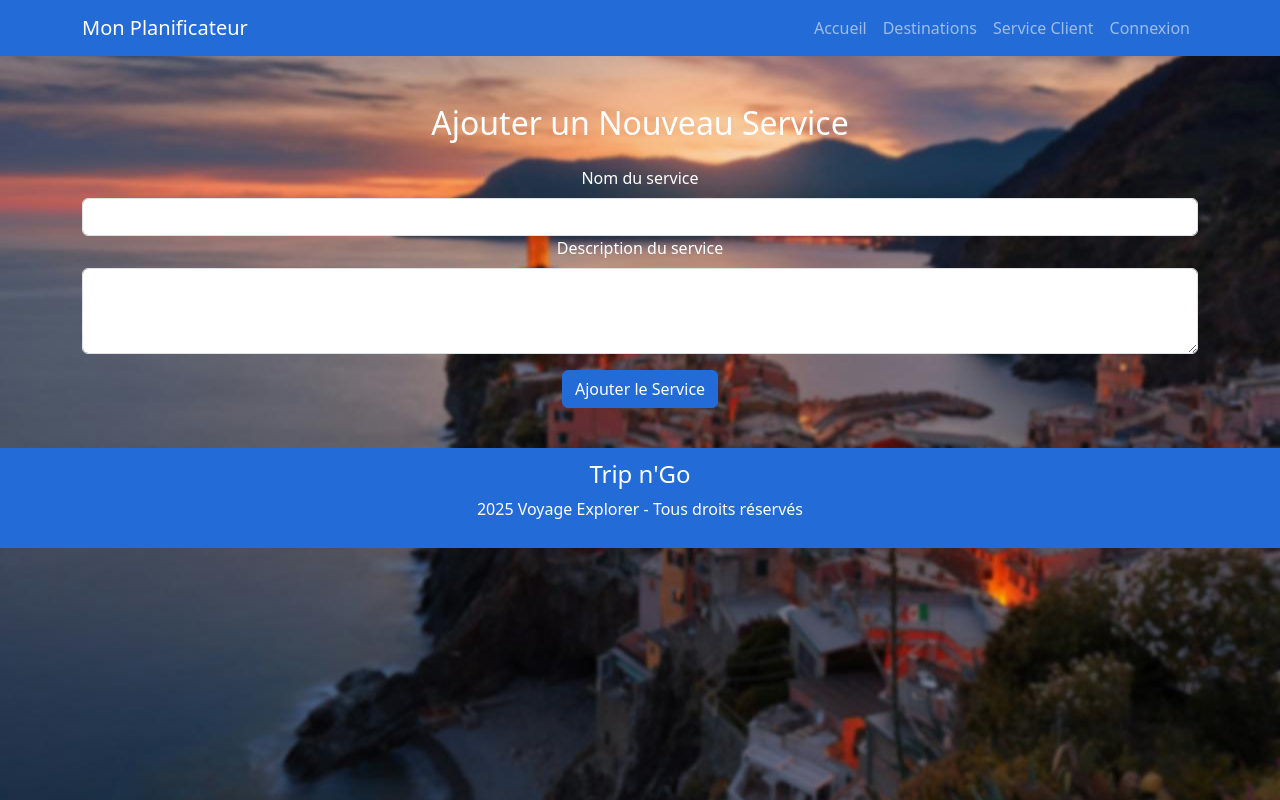
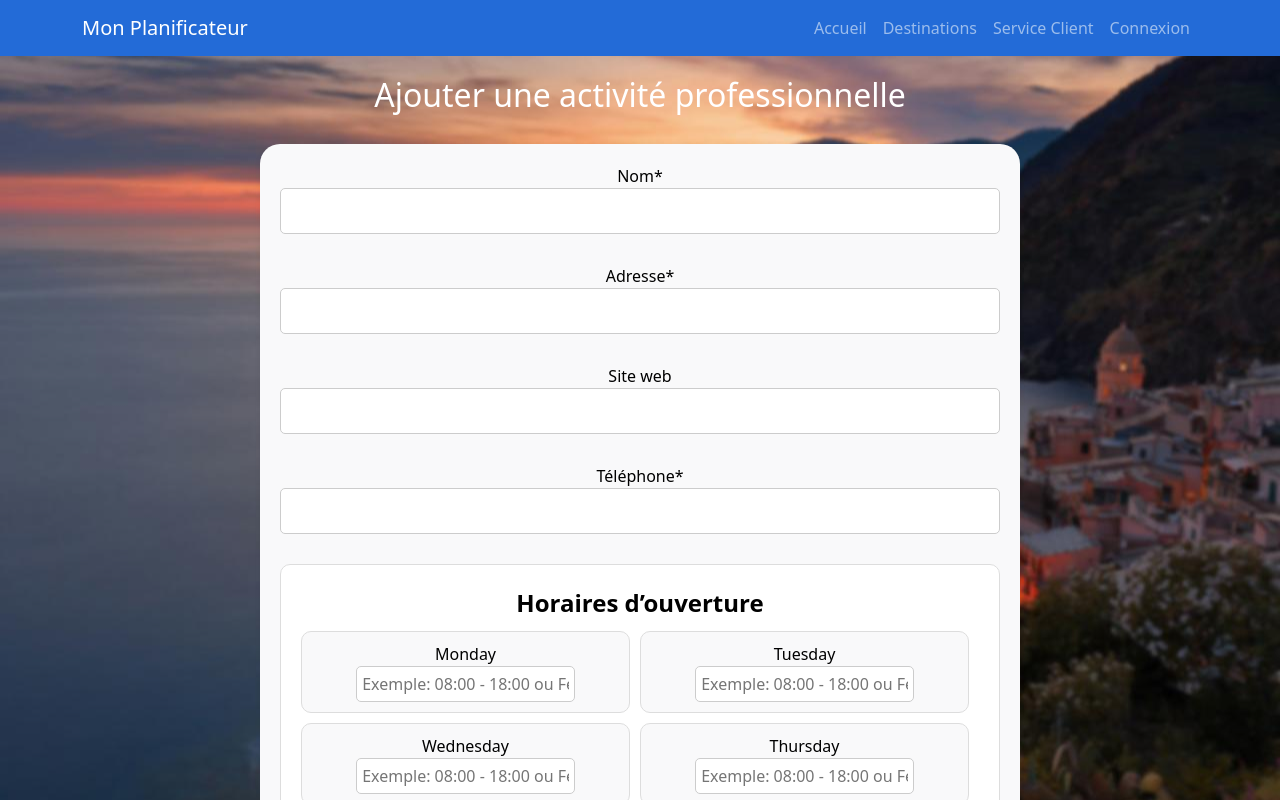
Before and after one commit to A2MSI-B02/A2MSI-REACT, a React (Create React App) app: page /AddService in a window 1280 px wide. Shown: the top 800 px of the page. Built offline with nearby package versions, Linux system fonts and the light colour scheme; no server answers; the HTML template or start-up script is replaced by a standard one.

Commit message:
ajout activité

```diff
--- a/src/pages/dashboard/prodashboard.js
+++ b/src/pages/dashboard/prodashboard.js
@@ -24,8 +24,6 @@ const ProDashboard = () => {
 
     // Fonctions pour rediriger vers différentes pages
     const goToGestionCompte = () => navigate("/ProSettings");
-    const goToMesServices = () => navigate("/mes-services");
-    const goToAjouterService = () => navigate("/ajouter-service");
 
     return (
         <>
--- a/src/pages/dashboard/userdashboard.js
+++ b/src/pages/dashboard/userdashboard.js
@@ -2,13 +2,12 @@ import React from "react";
 import { useNavigate } from "react-router-dom";
 import { auth } from "../../firebaseConfig"; // Firebase doit être correctement configuré
 import { Container, Button, Card, Row, Col } from "react-bootstrap";
-import { FaUser, FaHeart, FaPlane, FaSignOutAlt } from "react-icons/fa";
+import { FaUser, FaHeart, FaSignOutAlt } from "react-icons/fa";
 import { signOut } from "firebase/auth"; // Importez signOut de firebase/auth
 import Footer from '../../components/footer'; // Import du composant Footer
 
 const UserDashboard = () => {
     const navigate = useNavigate();
-    const userFirstName = sessionStorage.getItem("userFirstName");
 
     const handleLogout = async () => {
         console.log("Début de la déconnexion...");
@@ -25,7 +24,6 @@ const UserDashboard = () => {
     // Fonctions pour rediriger vers différentes pages
     const goToGestionCompte = () => navigate("/UserSettings");
     const goToFavoris = () => navigate("/favoris");
-    const goToVoyages = () => navigate("/voyages");
 
     return (
         <>
--- a/src/pages/destination.js
+++ b/src/pages/destination.js
@@ -110,7 +110,7 @@ export default function MapPage() {
   const selectedPlaceIdFromUrl = queryParams.get("placeId");
 
   const [query, setQuery] = useState(() => localStorage.getItem('searchQuery') || ''); // Récupère la recherche
-  const [coordinates, setCoordinates] = useState(() => {
+  const [coordinates] = useState(() => {
     const coords = localStorage.getItem('searchCoordinates');
     return coords ? JSON.parse(coords) : null;
   }); // Supprime la récupération automatique des coordonnées
--- a/src/pages/sousmenu/AddService.js
+++ b/src/pages/sousmenu/AddService.js
@@ -1,63 +1,247 @@
 import React, { useState } from "react";
-import { useNavigate } from "react-router-dom";
-import { Container, Button, Form } from "react-bootstrap";
+import { db } from "../../firebaseConfig";
 import { collection, addDoc } from "firebase/firestore";
-import { db } from "../../firebaseConfig";
-import Footer from '../../components/footer';
+import Footer from "../../components/footer";
+import { getAuth } from "firebase/auth";
 
-const AddService = () => {
-    const navigate = useNavigate();
-    const [serviceName, setServiceName] = useState("");
-    const [serviceDescription, setServiceDescription] = useState("");
+const auth = getAuth();
+const user = auth.currentUser;
 
-    const handleAddService = async (e) => {
+const emptyHours = {
+  monday: "",
+  tuesday: "",
+  wednesday: "",
+  thursday: "",
+  friday: "",
+  saturday: "",
+  sunday: "",
+};
+
+export default function AddService() {
+  const [name, setName] = useState("");
+  const [address, setAddress] = useState("");
+  const [website, setWebsite] = useState("");
+  const [phone, setPhone] = useState("");
+  const [hours, setHours] = useState({ ...emptyHours });
+  const [loading, setLoading] = useState(false);
+  const [success, setSuccess] = useState(false);
+
+  const handleInput = (e) =>
+    setHours({ ...hours, [e.target.name]: e.target.value });
+
+  const handleSubmit = async (e) => {
     e.preventDefault();
+    setLoading(true);
+    setSuccess(false);
     try {
-            await addDoc(collection(db, "services"), {
-                name: serviceName,
-                description: serviceDescription
+      await addDoc(collection(db, "activities"), {
+        name,
+        address,
+        website,
+        phone,
+        hours,
+        ownerUid: user.uid,
       });
-            console.log("Service ajouté avec succès.");
-            setServiceName("");
-            setServiceDescription("");
-            navigate("/ProDashboard"); // Rediriger vers le tableau de bord après l'ajout
-        } catch (error) {
-            console.error("Erreur lors de l'ajout du service :", error);
+      setSuccess(true);
+      setName("");
+      setAddress("");
+      setWebsite("");
+      setPhone("");
+      setHours({ ...emptyHours });
+    } catch (err) {
+      alert("Erreur lors de l’ajout : " + err.message);
+    } finally {
+      setLoading(false);
     }
   };
 
   return (
-        <>
-            <Container className="mt-5">
-                <h2 className="text-center mb-4">Ajouter un Nouveau Service</h2>
-                <Form onSubmit={handleAddService}>
-                    <Form.Group controlId="serviceName">
-                        <Form.Label>Nom du service</Form.Label>
-                        <Form.Control
-                            type="text"
-                            value={serviceName}
-                            onChange={(e) => setServiceName(e.target.value)}
+    <div style={{ maxWidth: 800, margin: "auto", padding: 20 }}>
+      <h2 style={{ textAlign: "center", marginBottom: 30 }}>
+        Ajouter une activité professionnelle
+      </h2>
+      <form
+        onSubmit={handleSubmit}
+        style={{
+          display: "flex",
+          flexDirection: "column",
+          gap: "20px",
+          background: "#f9f9fa",
+          padding: "20px",
+          borderRadius: "20px",
+          boxShadow: "0 2px 8px #0001",
+        }}
+      >
+        <div>
+          <label
+            style={{
+              display: "block",
+              marginBottom: 10,
+              color: "#000", // Ajout de la couleur noire pour le titre
+            }}
+          >
+            Nom*<br />
+            <input
               required
+              value={name}
+              onChange={(e) => setName(e.target.value)}
+              style={{
+                width: "100%",
+                border: "1px solid #ccc",
+                borderRadius: "5px",
+                outline: "none",
+                padding: "10px",
+                color: "#000",
+              }}
             />
-                    </Form.Group>
-                    <Form.Group controlId="serviceDescription">
-                        <Form.Label>Description du service</Form.Label>
-                        <Form.Control
-                            as="textarea"
-                            rows={3}
-                            value={serviceDescription}
-                            onChange={(e) => setServiceDescription(e.target.value)}
+          </label>
+        </div>
+
+        <div>
+          <label
+            style={{
+              display: "block",
+              marginBottom: 10,
+              color: "#000", // Ajout de la couleur noire pour le titre
+            }}
+          >
+            Adresse*<br />
+            <input
               required
+              value={address}
+              onChange={(e) => setAddress(e.target.value)}
+              style={{
+                width: "100%",
+                border: "1px solid #ccc",
+                borderRadius: "5px",
+                outline: "none",
+                padding: "10px",
+                color: "#000",
+              }}
             />
-                    </Form.Group>
-                    <Button type="submit" className="mt-3">
-                        Ajouter le Service
-                    </Button>
-                </Form>
-            </Container>
+          </label>
+        </div>
+
+        <div>
+          <label
+            style={{
+              display: "block",
+              marginBottom: 10,
+              color: "#000", // Ajout de la couleur noire pour le titre
+            }}
+          >
+            Site web<br />
+            <input
+              value={website}
+              onChange={(e) => setWebsite(e.target.value)}
+              style={{
+                width: "100%",
+                border: "1px solid #ccc",
+                borderRadius: "5px",
+                outline: "none",
+                padding: "10px",
+                color: "#000",
+              }}
+            />
+          </label>
+        </div>
+
+        <div>
+          <label
+            style={{
+              display: "block",
+              marginBottom: 10,
+              color: "#000", // Ajout de la couleur noire pour le titre
+            }}
+          >
+            Téléphone*<br />
+            <input
+              required
+              value={phone}
+              onChange={(e) => setPhone(e.target.value)}
+              style={{
+                width: "100%",
+                border: "1px solid #ccc",
+                borderRadius: "5px",
+                outline: "none",
+                padding: "10px",
+                color: "#000",
+              }}
+            />
+          </label>
+        </div>
+
+        <fieldset
+          style={{
+            padding: "20px",
+            border: "1px solid #ddd",
+            borderRadius: "10px",
+            background: "#fff",
+          }}
+        >
+          <legend style={{ fontWeight: "bold", marginBottom: 10, color: "#000" }}>
+            Horaires d’ouverture
+          </legend>
+          <div style={{ display: "flex", flexWrap: "wrap", gap: "10px" }}>
+            {Object.keys(hours).map((day, index) => (
+              <div
+                key={day}
+                style={{
+                  flex: "1 1 calc(50% - 10px)",
+                  maxWidth: index >= 4 ? "calc(33.33% - 10px)" : "calc(50% - 10px)",
+                  textAlign: "center",
+                  border: "1px solid #ddd",
+                  borderRadius: "10px",
+                  padding: "10px",
+                  background: "#f9f9fa",
+                  color: "#000",
+                }}
+              >
+                <label>
+                  {day.charAt(0).toUpperCase() + day.slice(1)}<br />
+                  <input
+                    name={day}
+                    value={hours[day]}
+                    placeholder="Exemple: 08:00 - 18:00 ou Fermé"
+                    onChange={handleInput}
+                    style={{
+                      width: "90%",
+                      border: "1px solid #ccc",
+                      borderRadius: "5px",
+                      outline: "none",
+                      padding: "5px",
+                      textAlign: "center",
+                      color: "#000",
+                    }}
+                  />
+                </label>
+              </div>
+            ))}
+          </div>
+        </fieldset>
+
+        <button
+          type="submit"
+          disabled={loading}
+          style={{
+            padding: "10px 20px",
+            background: "#2566F1",
+            color: "#fff",
+            border: "none",
+            borderRadius: "5px",
+            cursor: "pointer",
+            fontWeight: "bold",
+          }}
+        >
+          {loading ? "Ajout en cours..." : "Ajouter l'activité"}
+        </button>
+        {success && (
+          <div style={{ color: "green", marginTop: 10 }}>
+            ✔️ Activité ajoutée avec succès !
+          </div>
+        )}
+      </form>
       <Footer />
-        </>
+    </div>
   );
-};
-
-export default AddService;
+}
--- a/src/pages/sousmenu/ViewService.js
+++ b/src/pages/sousmenu/ViewService.js
@@ -1,57 +1,51 @@
 import React, { useEffect, useState } from "react";
-import { useNavigate } from "react-router-dom";
-import { Container, Button, ListGroup } from "react-bootstrap";
-import { collection, getDocs } from "firebase/firestore";
 import { db } from "../../firebaseConfig";
-import Footer from '../../components/footer';
+import { collection, query, where, getDocs } from "firebase/firestore";
+import { getAuth } from "firebase/auth";
+import Footer from "../../components/footer";
 
-const ViewServices = () => {
-    const navigate = useNavigate();
-    const [services, setServices] = useState([]);
+export default function MesActivites() {
+  const [activities, setActivities] = useState([]);
+  const [loading, setLoading] = useState(true);
 
-    const fetchServices = async () => {
-        const querySnapshot = await getDocs(collection(db, "Services"));
-        const servicesData = [];
-        querySnapshot.forEach((doc) => {
-            servicesData.push({ id: doc.id, ...doc.data() });
-        });
-        setServices(servicesData);
+  useEffect(() => {
+    const fetch = async () => {
+      setLoading(true);
+      const auth = getAuth();
+      const user = auth.currentUser;
+      if (!user) { setActivities([]); setLoading(false); return; }
+      const q = query(
+        collection(db, "activities"),
+        where("ownerUid", "==", user.uid)
+      );
+      const snap = await getDocs(q);
+      setActivities(snap.docs.map(doc => ({ id: doc.id, ...doc.data() })));
+      setLoading(false);
     };
+    fetch();
+  }, []);
 
-    useEffect(() => {
-        fetchServices();
-    }, []);
-
-    return (
-        <>
-            <Container className="mt-5">
-                <h2 className="text-center mb-4">Mes Services</h2>
-                <ListGroup>
-                    {services.map((service) => (
-                        <ListGroup.Item key={service.id}>
-                            <h5>{service.name}</h5>
-                            <p>{service.description}</p>
-                        </ListGroup.Item>
-                    ))}
-                </ListGroup>
-                <div className="text-center mt-5">
-                    <Button
-                        onClick={() => navigate("/AddService")}
-                        style={{
-                            backgroundColor: "#0d6efd",
-                            borderColor: "#0d6efd",
-                            color: "#fff",
-                            cursor: "pointer",
-                            marginTop: "20px",
-                        }}
-                    >
-                        Ajouter un Nouveau Service
-                    </Button>
-                </div>
-            </Container>
-            <Footer />
-        </>
-    );
-};
-
-export default ViewServices;
+  return (
+    <div style={{ maxWidth: 800, margin: "auto", padding: 20 }}>
+      <h2>Mes activités</h2>
+      {loading && <div>Chargement…</div>}
+      {!loading && activities.length === 0 && <div>Aucune activité pour l’instant.</div>}
+      <ul>
+        {activities.map(act => (
+          <li key={act.id} style={{ marginBottom: 20, padding: 12, border: "1px solid #eee", borderRadius: 8, boxShadow: "0 2px 8px #0001" }}>
+            <strong>{act.name}</strong> — {act.address}<br/>
+            {act.website && <a href={act.website} rel="noopener noreferrer" target="_blank">Site</a>} <br/>
+            {act.phone && <>Tel.: {act.phone} <br/></>}
+            <em>Horaires :</em>
+            <ul>
+              {act.hours && Object.entries(act.hours).map(([day, hours]) =>
+                <li key={day}>{day.charAt(0).toUpperCase() + day.slice(1)} : {hours}</li>
+              )}
+            </ul>
+          </li>
+        ))}
+      </ul>
+      <Footer />
+    </div>
+  );
+}
```
Lines whose indentation alone changed are shown as unchanged.
